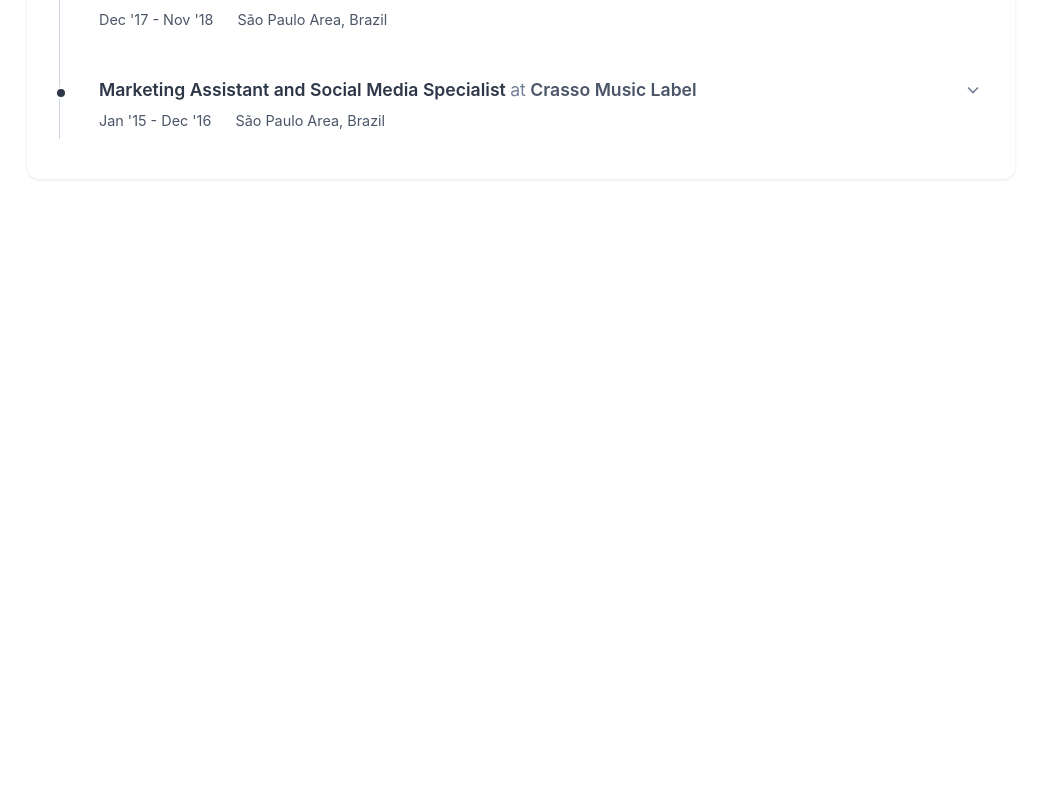
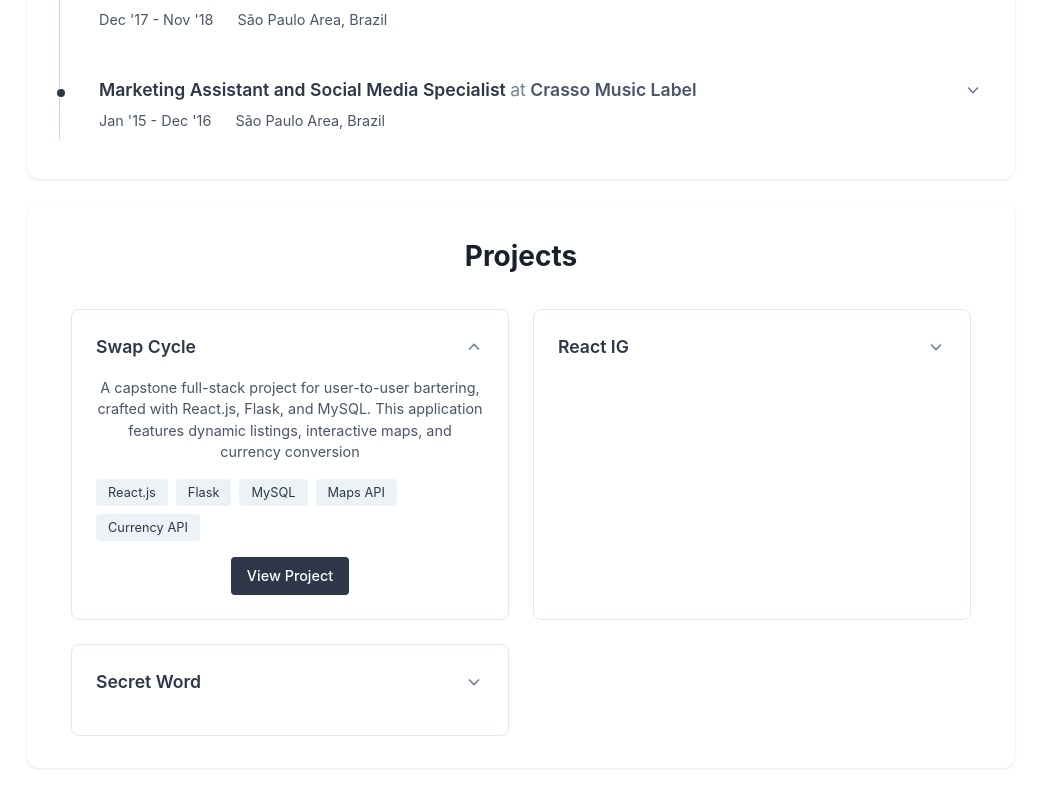
Before and after one commit to rafalebre/interactive-cv, a React (Vite) app: page / in a window 1280 px wide. Shown: the part 1062-1862 px from the top of the page, without its empty margins (119-1160 px from the left). Before the commit the page ends 1273 px from the top, so only its background shows below. Built offline with nearby package versions, Linux system fonts and the light colour scheme.

Commit message:
Projects component - First version

```diff
--- a/src/App.tsx
+++ b/src/App.tsx
@@ -1,6 +1,7 @@
 import { useState } from 'react';
 import Header from './components/Header/Header';
 import Experience from './components/Experience/Experience';
+import Projects from './components/Projects/Projects';
 import './App.css';
 
 function App() {
@@ -22,6 +23,7 @@ function App() {
       <div className="app">
         <Header />
         <Experience isPrintMode={isPrintMode} />
+        <Projects isPrintMode={isPrintMode} />
       </div>
     </>
   );
--- /dev/null
+++ b/src/components/Projects/Projects.css
@@ -0,0 +1,146 @@
+/* src/components/Projects/Projects.css */
+.projects {
+    padding: 2rem;
+    background: #ffffff;
+    border-radius: 12px;
+    box-shadow: 0 1px 3px rgba(0, 0, 0, 0.1);
+    margin-top: 1.5rem;
+  }
+
+  .section-title {
+    text-align: center;
+    font-size: 1.75rem;
+    color: #1a202c;
+    margin: 0 0 2rem;
+  }
+
+  .projects-grid {
+    display: grid;
+    grid-template-columns: repeat(auto-fit, minmax(300px, 1fr));
+    gap: 1.5rem;
+    max-width: 900px;
+    margin: 0 auto;
+  }
+
+  .project-card {
+    background: #ffffff;
+    border: 1px solid #E2E8F0;
+    border-radius: 8px;
+    padding: 1.5rem;
+    cursor: pointer;
+    transition: all 0.2s ease;
+  }
+
+  .project-card:hover {
+    border-color: #CBD5E0;
+  }
+
+  .project-header {
+    display: flex;
+    justify-content: space-between;
+    align-items: center;
+    margin-bottom: 1rem;
+  }
+
+  .project-title {
+    font-size: 1.1rem;
+    color: #2D3748;
+    margin: 0;
+    font-weight: 600;
+  }
+
+  .chevron {
+    color: #718096;
+    transition: transform 0.3s ease;
+    min-width: 20px;
+  }
+
+  .chevron.expanded {
+    transform: rotate(180deg);
+  }
+
+  .project-content {
+    max-height: 0;
+    overflow: hidden;
+    opacity: 0;
+    transition: all 0.3s ease;
+  }
+
+  .project-content.show {
+    max-height: 500px;
+    opacity: 1;
+  }
+
+  .project-description {
+    color: #4A5568;
+    font-size: 0.9rem;
+    line-height: 1.5;
+    margin: 0 0 1rem;
+  }
+
+  .project-technologies {
+    display: flex;
+    flex-wrap: wrap;
+    gap: 0.5rem;
+    margin-bottom: 1rem;
+  }
+
+  .tech-tag {
+    background: #EDF2F7;
+    color: #2D3748;
+    padding: 0.25rem 0.75rem;
+    border-radius: 4px;
+    font-size: 0.8rem;
+  }
+
+  .project-link {
+    display: inline-block;
+    background: #2D3748;
+    color: white;
+    text-decoration: none;
+    padding: 0.5rem 1rem;
+    border-radius: 4px;
+    font-size: 0.9rem;
+    transition: background 0.2s ease;
+  }
+
+  .project-link:hover {
+    background: #4A5568;
+  }
+
+  @media print {
+    .projects {
+      box-shadow: none;
+    }
+
+    .project-card {
+      break-inside: avoid;
+      border: none;
+      padding: 1rem 0;
+    }
+
+    .project-content {
+      max-height: none !important;
+      opacity: 1 !important;
+    }
+
+    .chevron {
+      display: none;
+    }
+
+    .project-link {
+      border: 1px solid #2D3748;
+      color: #2D3748;
+      background: none;
+    }
+  }
+
+  @media (max-width: 768px) {
+    .projects {
+      padding: 1.5rem;
+    }
+
+    .projects-grid {
+      grid-template-columns: 1fr;
+    }
+  }
--- /dev/null
+++ b/src/components/Projects/Projects.tsx
@@ -0,0 +1,81 @@
+import { useState, useEffect } from 'react';
+import './Projects.css';
+import { cvData } from '../../data/cvData';
+
+interface ProjectsProps {
+  isPrintMode?: boolean;
+}
+
+const Projects = ({ isPrintMode = false }: ProjectsProps) => {
+  const { projects } = cvData;
+  const [expandedItems, setExpandedItems] = useState<number[]>([0]);
+
+  useEffect(() => {
+    if (isPrintMode) {
+      setExpandedItems(projects.map((_, index) => index));
+    } else {
+      setExpandedItems([0]);
+    }
+  }, [isPrintMode, projects]);
+
+  const toggleProject = (index: number) => {
+    if (!isPrintMode) {
+      setExpandedItems(prev =>
+        prev.includes(index)
+          ? prev.filter(i => i !== index)
+          : [...prev, index]
+      );
+    }
+  };
+
+  return (
+    <section className="projects">
+      <h2 className="section-title">Projects</h2>
+      <div className="projects-grid">
+        {projects.map((project, index) => (
+          <div
+            key={index}
+            className={`project-card ${expandedItems.includes(index) ? 'expanded' : ''}`}
+            onClick={() => toggleProject(index)}
+          >
+            <div className="project-header">
+              <h3 className="project-title">{project.title}</h3>
+              {!isPrintMode && (
+                <svg
+                  className={`chevron ${expandedItems.includes(index) ? 'expanded' : ''}`}
+                  width="20"
+                  height="20"
+                  viewBox="0 0 24 24"
+                  fill="none"
+                  stroke="currentColor"
+                  strokeWidth="2"
+                >
+                  <path d="M6 9l6 6 6-6"/>
+                </svg>
+              )}
+            </div>
+            <div className={`project-content ${expandedItems.includes(index) ? 'show' : ''}`}>
+              <p className="project-description">{project.description}</p>
+              <div className="project-technologies">
+                {project.technologies.map((tech, i) => (
+                  <span key={i} className="tech-tag">{tech}</span>
+                ))}
+              </div>
+              <a
+                href={project.link}
+                target="_blank"
+                rel="noopener noreferrer"
+                className="project-link"
+                onClick={(e) => e.stopPropagation()}
+              >
+                View Project
+              </a>
+            </div>
+          </div>
+        ))}
+      </div>
+    </section>
+  );
+};
+
+export default Projects;
```
